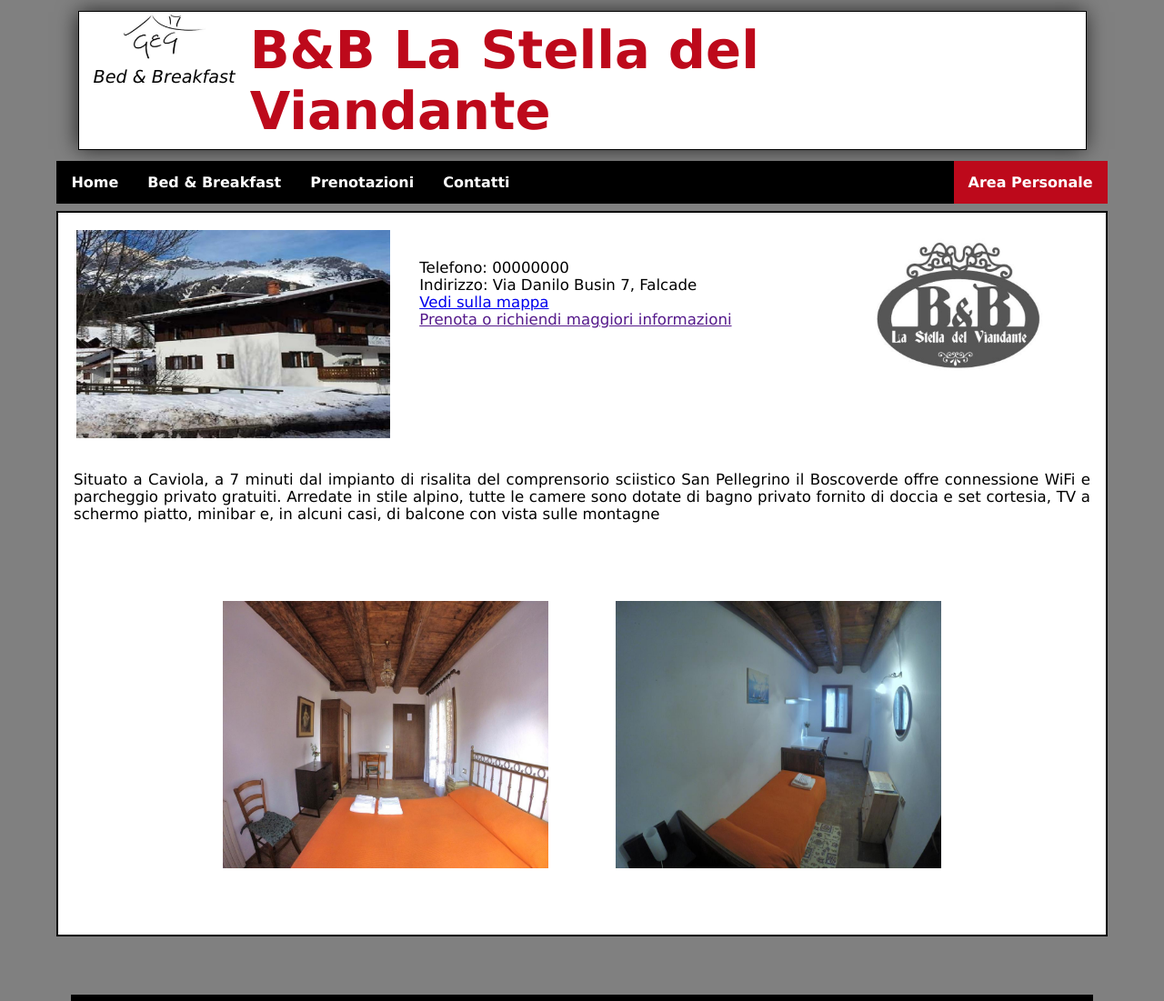
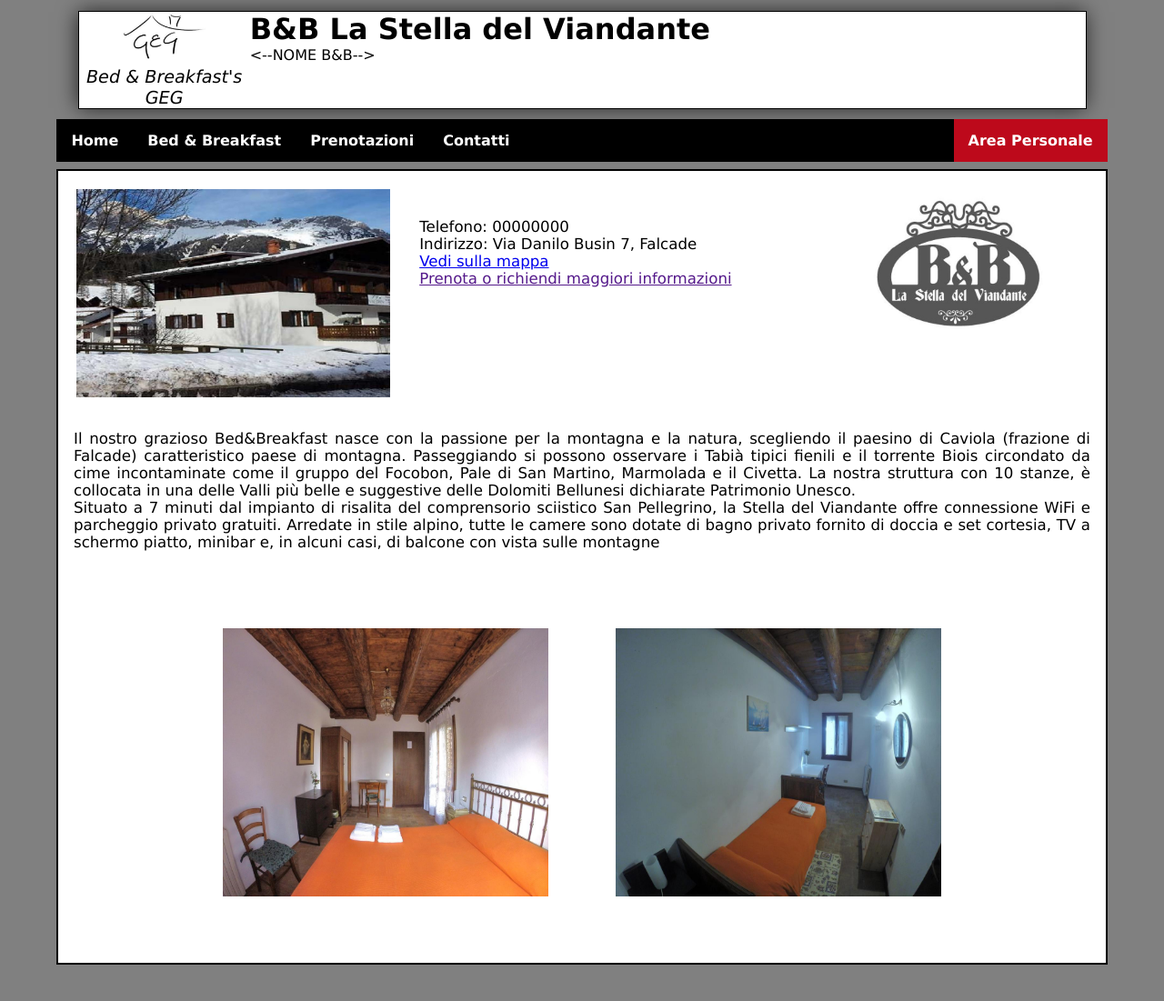
Before and after one commit to TheJack95/TecWeb, a PHP site: page /stellaviandante.php in a window 1280 px wide. Shown: the top 1101 px of the page at 91% size. Run offline with PHP 8.4, Linux system fonts and the light colour scheme.

Commit message:
Add files via upload

```diff
--- a/stellaviandante.php
+++ b/stellaviandante.php
@@ -13,10 +13,10 @@
     <div id="logo">
         <img src="img/logogeg.jpg" alt="logo Bed & Breakfast's GEG"/>
         <div id="testologo">
-            Bed & Breakfast
+            Bed & Breakfast's GEG
         </div>
     </div>
-    <h1 id="titolo">B&B La Stella del Viandante</h1>
+    <h1 id="">B&B La Stella del Viandante</h1> <--NOME B&B-->
 </div>
 
 <?php include("menu.php"); ?>
@@ -32,8 +32,14 @@
     </ul>
 
     <p class="testo" style="clear:left">
-        Situato a Caviola, a 7 minuti dal impianto di risalita del comprensorio sciistico San Pellegrino
-        il Boscoverde offre connessione WiFi e parcheggio privato gratuiti. Arredate in stile alpino,
+        Il nostro grazioso Bed&Breakfast nasce con la passione per la montagna e la natura,
+	scegliendo il paesino di Caviola (frazione di Falcade) caratteristico paese di montagna. Passeggiando
+	si possono osservare i Tabià tipici fienili e il torrente Biois circondato da
+	cime incontaminate come il gruppo del Focobon, Pale di San Martino, Marmolada e il Civetta.
+	La nostra struttura con 10 stanze, è collocata in una delle Valli più belle e suggestive
+	delle Dolomiti Bellunesi dichiarate Patrimonio Unesco.<br/>
+	Situato a 7 minuti dal impianto di risalita del comprensorio sciistico San Pellegrino,
+	la Stella del Viandante offre connessione WiFi e parcheggio privato gratuiti. Arredate in stile alpino,
         tutte le camere sono dotate di bagno privato fornito di doccia e set cortesia, TV a schermo piatto,
         minibar e, in alcuni casi, di balcone con vista sulle montagne
     </p>
```
